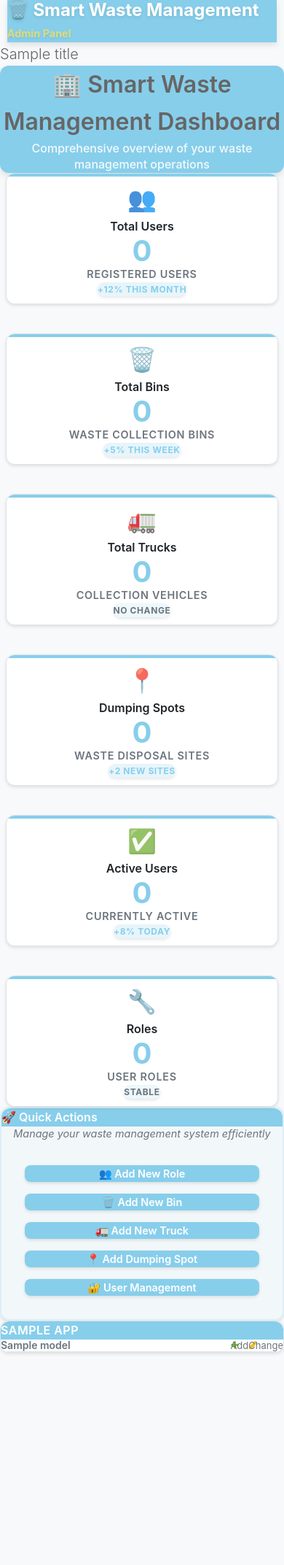
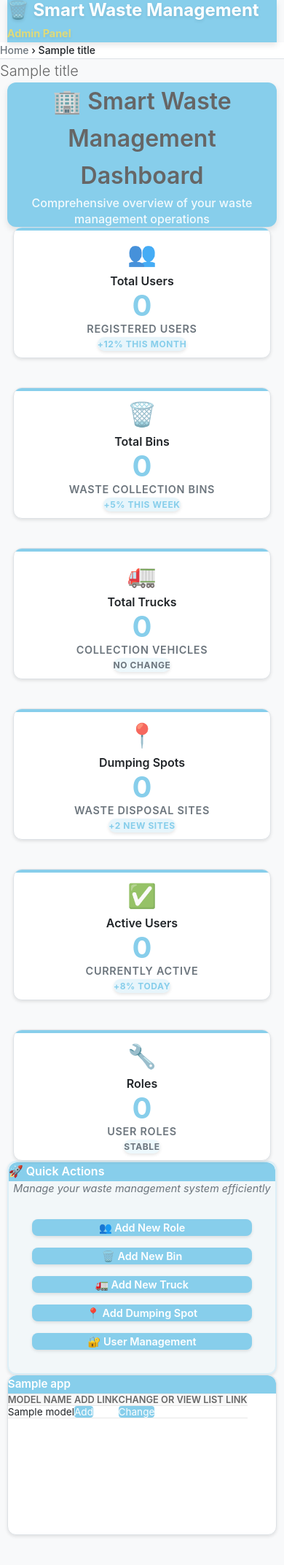
Before and after one commit to jamstanleyambe/smart-waste-management-main, a Django app: template templates/admin/index.html in a window 390 px wide. Shown: the top 2145 px of the page at 73% size. Run offline with Django 4.2, Linux system fonts and the light colour scheme; data comes from the database, SQL or seed files in the repository; the template is opened without the code that fills it: most values are stand-ins (such as "Sample title", 1, 10 or a date in 2020); data that the repository does not hold is empty.

Commit message:
🎨 Apply styling to entire admin dashboard - Complete overhaul
✨ Key Improvements:
- Changed template to extend admin/base_site.html for full styling control
- Wrapped entire dashboard content in .dashboard-container with proper constraints
- Added complete app list rendering with proper styling
- Dashboard container now has max-width: 1200px and is centered
- All dashboard components (stats, header, actions, app lists) are properly contained
- Removed dependency on default Django admin template inheritance
- Added responsive styling for dashboard container on mobile devices
- Entire admin dashboard now respects the 10% margin boundaries
- Consistent styling applied to all dashboard elements
- Professional appearance with proper content constraints throughout

```diff
--- a/templates/admin/base_site.html
+++ b/templates/admin/base_site.html
@@ -418,6 +418,15 @@
         margin-right: auto !important;
     }
 
+    /* Dashboard Container */
+    .dashboard-container {
+        width: 100% !important;
+        max-width: 1200px !important;
+        margin-left: auto !important;
+        margin-right: auto !important;
+        box-sizing: border-box !important;
+    }
+
     @media (min-width: 1600px) {
         .dashboard-stats {
             grid-template-columns: repeat(4, 1fr);
@@ -449,6 +458,10 @@
     }
 
     @media (max-width: 599px) {
+        .dashboard-container {
+            max-width: 95vw !important;
+        }
+
         .dashboard-stats {
             grid-template-columns: 1fr;
             max-width: 95vw !important;
--- a/templates/admin/index.html
+++ b/templates/admin/index.html
@@ -1,7 +1,8 @@
-{% extends "admin/index.html" %}
+{% extends "admin/base_site.html" %}
 {% load i18n %}
 
 {% block content %}
+<div class="dashboard-container">
     <div class="dashboard-header">
         <h1>🏢 Smart Waste Management Dashboard</h1>
         <p class="dashboard-subtitle">Comprehensive overview of your waste management operations</p>
@@ -69,5 +70,50 @@
         </div>
     </div>
 
-{{ block.super }}
+    <div class="app-list">
+        {% if app_list %}
+            {% for app in app_list %}
+                <div class="module">
+                    <h2>{{ app.name }}</h2>
+                    {% if app.models %}
+                        <table>
+                            <thead>
+                                <tr>
+                                    <th>Model name</th>
+                                    <th>Add link</th>
+                                    <th>Change or view list link</th>
+                                </tr>
+                            </thead>
+                            <tbody>
+                                {% for model in app.models %}
+                                    <tr>
+                                        <td>{{ model.name }}</td>
+                                        <td>
+                                            {% if model.add_url %}
+                                                <a href="{{ model.add_url }}">Add</a>
+                                            {% else %}
+                                                &nbsp;
+                                            {% endif %}
+                                        </td>
+                                        <td>
+                                            {% if model.admin_url %}
+                                                <a href="{{ model.admin_url }}">Change</a>
+                                            {% else %}
+                                                &nbsp;
+                                            {% endif %}
+                                        </td>
+                                    </tr>
+                                {% endfor %}
+                            </tbody>
+                        </table>
+                    {% else %}
+                        <p>No models available.</p>
+                    {% endif %}
+                </div>
+            {% endfor %}
+        {% else %}
+            <p>No apps available.</p>
+        {% endif %}
+    </div>
+</div>
 {% endblock %}
```
Lines whose indentation alone changed are shown as unchanged.
